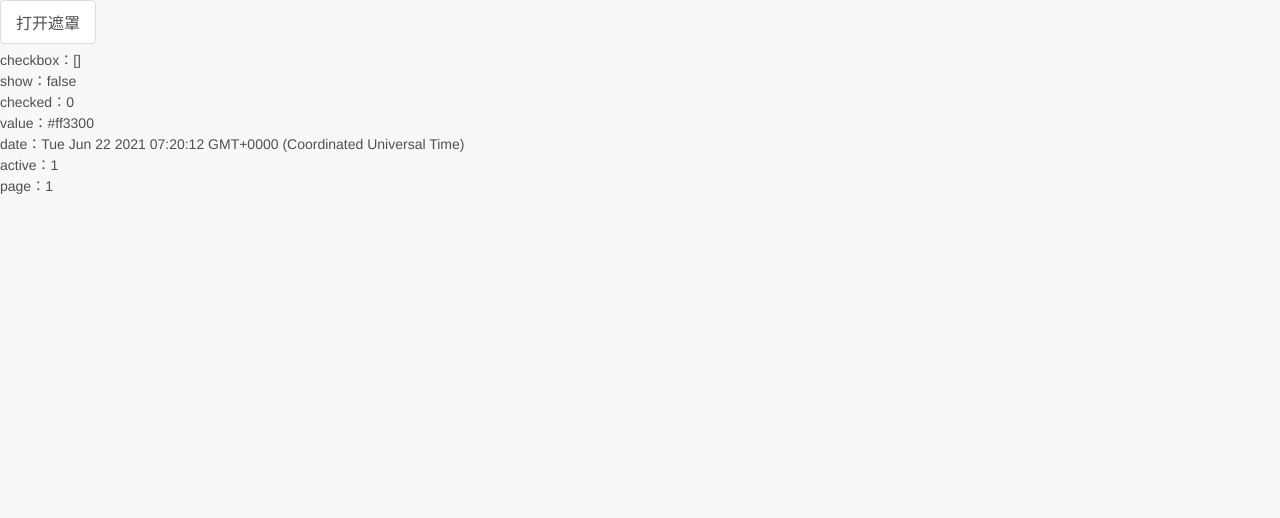
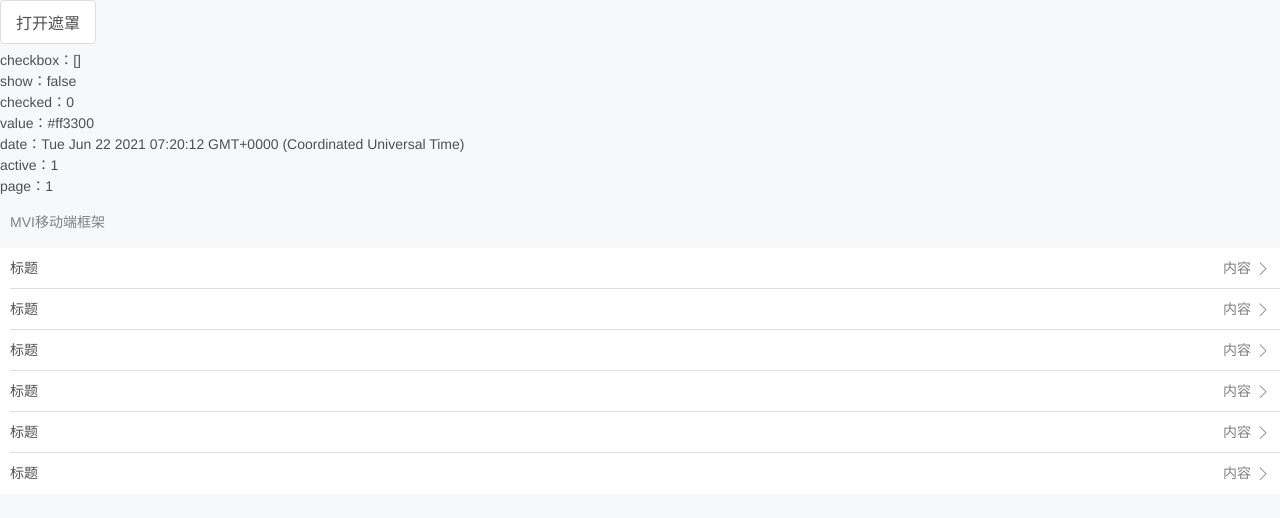
Before and after one commit to lovelin0523/mvi-web-plus, a Vue app: page / in a window 1280 px wide. Shown: the top 518 px of the page. Built offline with nearby package versions, Linux system fonts and the light colour scheme.

Commit message:
mvi for vue3 更新

```diff
--- a/example/App.vue
+++ b/example/App.vue
@@ -7,6 +7,14 @@
 	<div>date：{{ date }}</div>
 	<div>active：{{ active }}</div>
 	<div>page：{{ page }}</div>
+	<m-cell-group title="MVI移动端框架" :border="true">
+	    <m-cell title="标题" arrow="angle-right" content="内容"></m-cell>
+	    <m-cell title="标题" arrow="angle-right" content="内容"></m-cell>
+	    <m-cell title="标题" arrow="angle-right" content="内容"></m-cell>
+	    <m-cell title="标题" arrow="angle-right" content="内容"></m-cell>
+	    <m-cell title="标题" arrow="angle-right" content="内容"></m-cell>
+	    <m-cell title="标题" arrow="angle-right" content="内容"></m-cell>
+	</m-cell-group>
 	<div class="a" style="position: relative;height: 3rem;">
 		<!-- <m-image-preview mount-el="#app" v-model:show="show" :images="images"></m-image-preview> -->
 		<!-- <m-dropdown  active-color="#ff3300" inactive-color="#333" mount-el="#app" v-model:value="value" v-model:show="show" :options="options"></m-dropdown> -->
--- a/package.json
+++ b/package.json
@@ -1,6 +1,6 @@
 {
   "name": "mvi-web-plus",
-  "version": "0.0.1",
+  "version": "1.0.0",
   "private": false,
   "author": "lingkai",
   "main": "packages/index",
--- a/packages/components/cell/cell-group.vue
+++ b/packages/components/cell/cell-group.vue
@@ -43,6 +43,6 @@
 	}
 
 	.mvi-cell-group-border:deep(.mvi-cell.mvi-cell-border:last-child::after){
-		height: 0px;
+		border: none;
 	}
 </style>
--- a/packages/components/input/input.vue
+++ b/packages/components/input/input.vue
@@ -624,7 +624,6 @@
 		width: calc(~'100% - @{mp-xs}*2');
 		height: 0;
 		border-bottom: 1px solid @border-color;
-		background-color: @border-color;
 		box-sizing: content-box;
 	}
 
```
Also changed, not shown: lib/mvi.common.js, lib/mvi.css, lib/mvi.umd.js, lib/mvi.umd.min.js.
